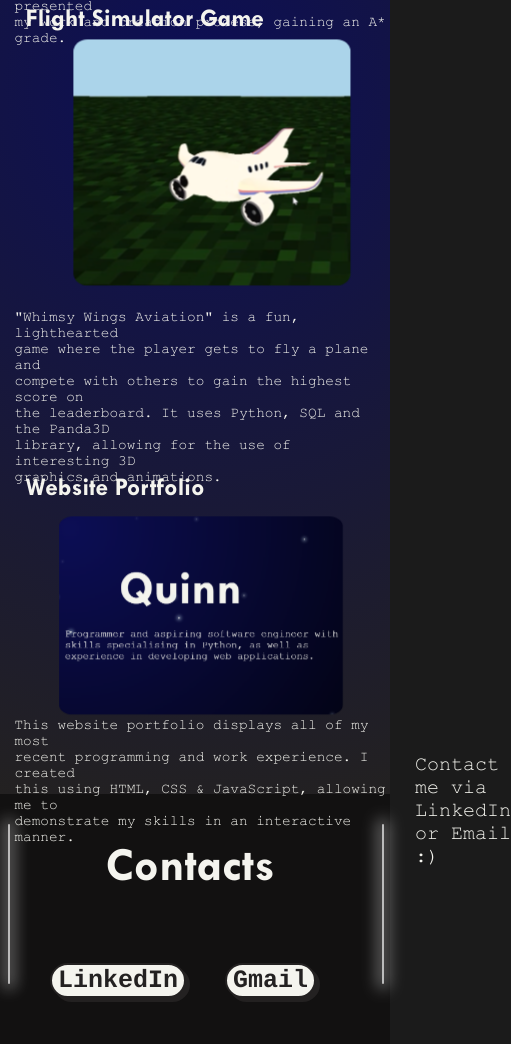
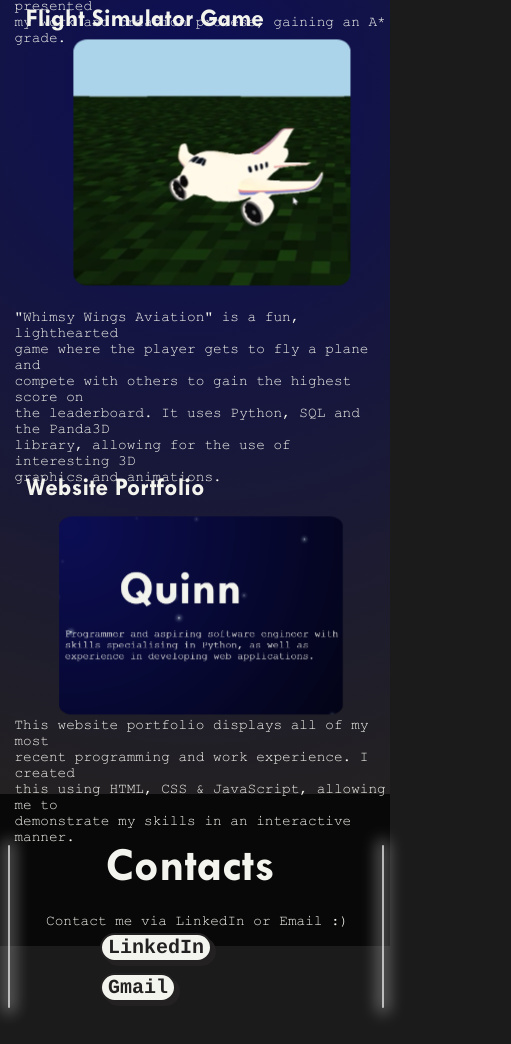
Before and after one commit to QuinnTheMyth/Quinn-Portfolio, a plain HTML site: page index.html in a window 390 px wide. Shown: the part 1837-2881 px from the top of the page, 511 px wide, since content can reach past the window. After the commit the page ends 2845 px from the top, so only its background shows below. Drawn offline with Linux system fonts and the light colour scheme.

Commit message:
stylesPhone.css

```diff
--- a/stylesPhone.css
+++ b/stylesPhone.css
@@ -1,4 +1,4 @@
-@media only screen and (min-width: 300px) and (max-width: 1024px) {
+@media only screen and (min-width: 300px) and (max-width: 1000px) {
     body {
         background-color: #1b1b1b;
     }
@@ -210,8 +210,8 @@
     }
 
     #contactsContainer{
-        background-color: #121111;
-        max-height: 30vh;
+        background-color: #080808;
+        max-height: 18vh;
         user-select: none;
     }
 
@@ -226,7 +226,7 @@
 
     #contactsInfo1, #contactsInfo2{
         font-family: 'courier';
-        font-size: 25px;
+        font-size: 20px;
         border-radius: 30px;
         cursor: pointer;
         border: 2px solid #232121;
@@ -236,7 +236,7 @@
 
     #contactsInfo1{
         position: absolute;
-        left: 2em;
+        left: 5em;
         margin-top: 6em;
         background-color: #f4f4ee;
         color: #232121;
@@ -244,8 +244,8 @@
 
     #contactsInfo2{
         position: absolute;
-        left: 9em;
-        margin-top: 6em;
+        left: 5em;
+        margin-top: 8em;
         background-color: #f4f4ee;
         color: #232121;
     }
@@ -253,12 +253,21 @@
     .whiteBorder2{
         position: absolute;
         width: 2px;
-        margin-top: 11.5em;
-        height: 10em;
+        margin-top: 12.8em;
+        height: 10.2em;
         background-color: white;
         box-shadow: 0 0 15px 5px rgba(255, 255, 255, 0.5);
         border-radius: 1px;
         animation: flicker 1.5s infinite;
     }
 
+    #contactText{
+        position: absolute;
+        font-family: 'courier';
+        font-size: 0.9em;
+        left: 3.2em;
+        top: 190em;
+        color: #f4f4ee;
+    }
+
 }
```
